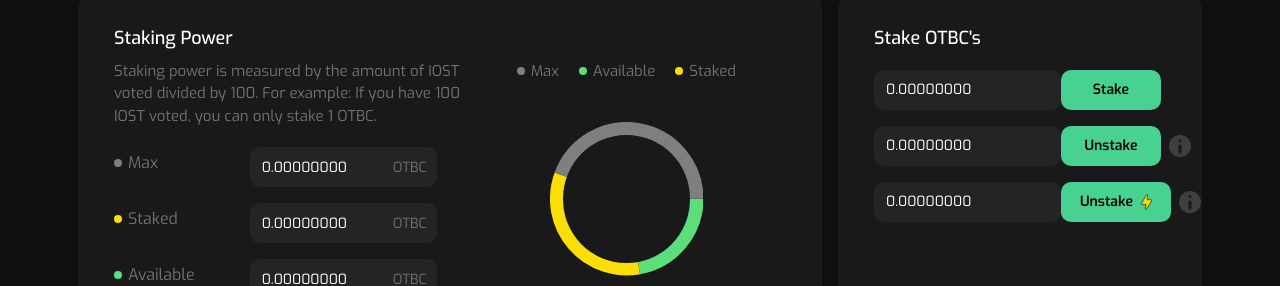
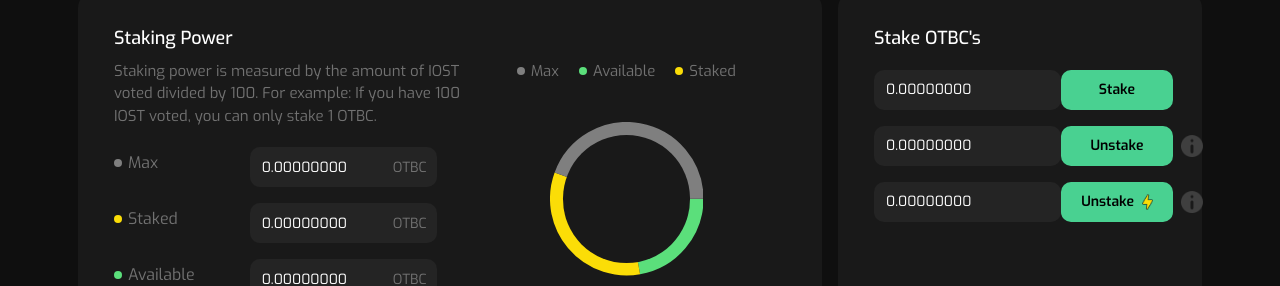
Before and after one commit to deazyyy/Otbapp, a React (Create React App) app: page /stakevote in a window 1280 px wide. Shown: the part 294-580 px from the top of the page. Built offline with nearby package versions, Linux system fonts and the light colour scheme.

Commit message:
info btn

```diff
--- a/src/components/stakevote/style.css
+++ b/src/components/stakevote/style.css
@@ -135,7 +135,7 @@
     display: inline-flex;
     align-items: center;
     text-align: center;
-    min-width: 100px;
+    min-width: 112px;
     justify-content: center;
 }
 
```
